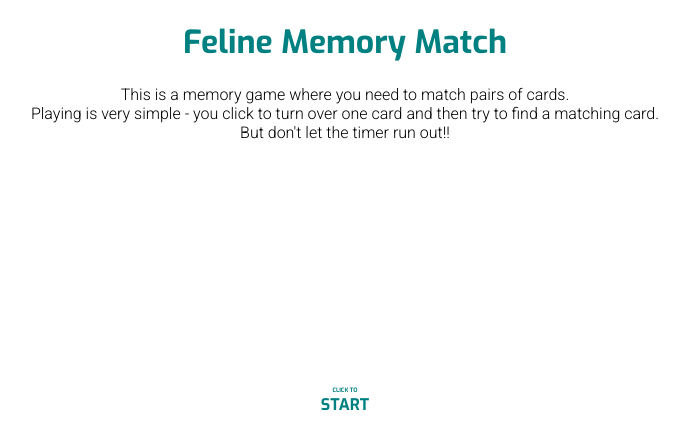
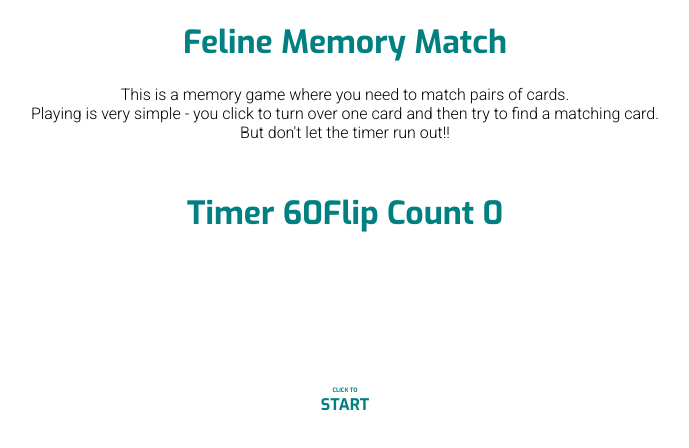
Before and after one commit to nocheerleader/interactive-frontend-dev-project, a plain HTML site: page index.html in a window 1280 px wide. Shown: the whole page, without its empty margins (295-984 px from the left). Drawn offline with Linux system fonts and the light colour scheme.

Commit message:
add and style game data

```diff
--- a/css/style.css
+++ b/css/style.css
@@ -37,3 +37,24 @@ body{
   flex-direction: column;
   animation: overlay-grow 500ms forwards;
 }
+
+.card-container {
+  display: grid;
+  grid-template-columns: repeat(4, auto);
+  grid-gap: 10px;
+  margin: 50px;
+  justify-content: center;
+  perspective: 500px;
+}
+
+.game-data {
+  grid-column: 1 / -1;
+  display: flex;
+  justify-content: space-between;
+}
+
+.stats {
+  color: #008080;
+    font-size: 2em;
+    font-family: 'Exo', sans-serif;
+}
--- a/index.html
+++ b/index.html
@@ -29,5 +29,16 @@
         <span class="game-text-small">Restart</span>
     </div>
 
+    <div class="card-container">
+    <div class="game-data">
+      <div class="stats">
+        Timer <span id="timer">60</span>
+      </div>
+      <div class="stats">
+        Flip Count <span id="flip-count">0</span>
+        </div>
+      </div>
+    </div>
+
 </body>
 </html>
```
